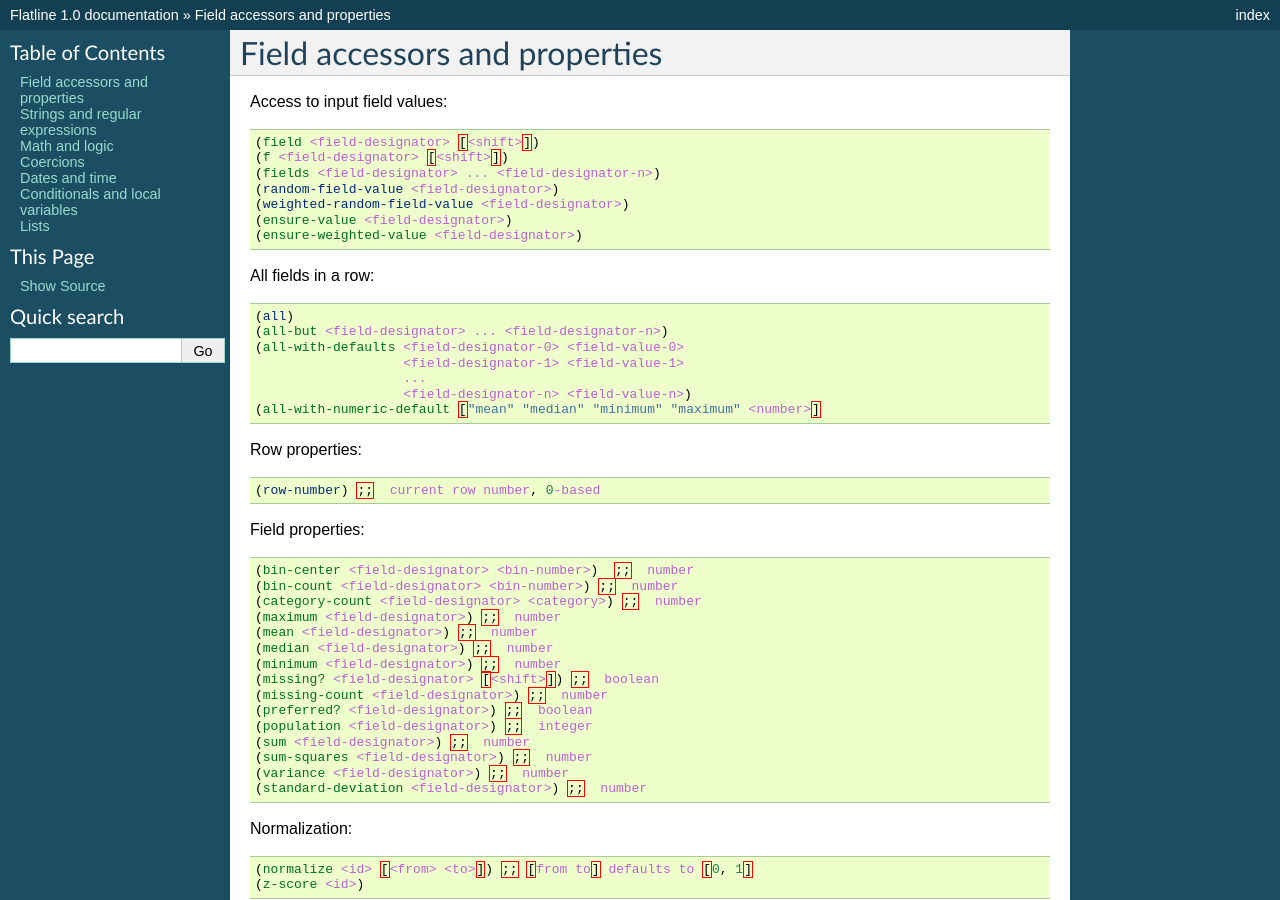
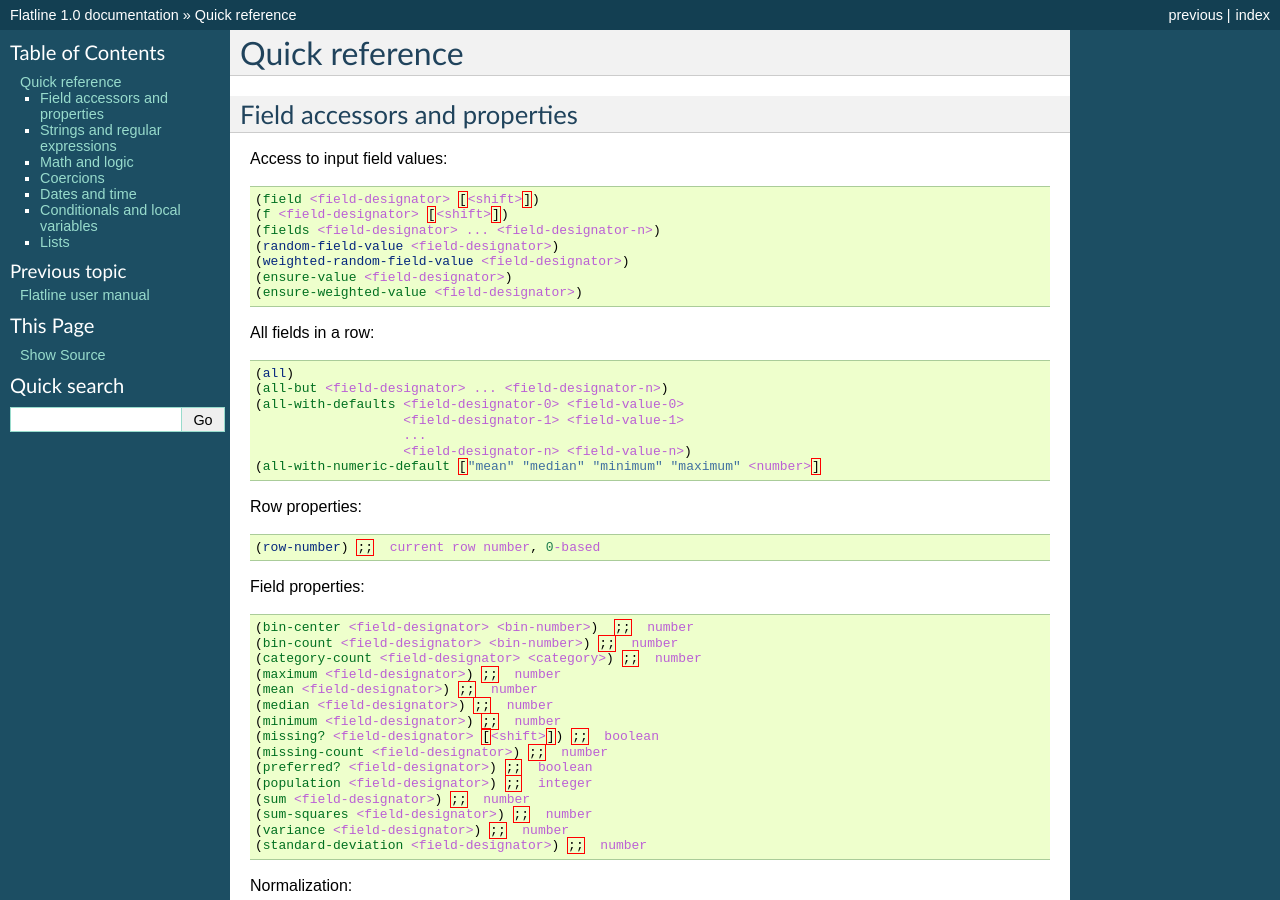
Before and after one commit to bigmlcom/flatline, a Sphinx documentation site: the page built from docs/quick-reference.rst, in a window 1280 px wide and 900 px high. Built offline with Sphinx 7.4.7, drawn with Linux system fonts in a browser that asks for light colours; some of the changed text lies outside the part shown.

Commit message:
Proper multi-document indexing

```diff
--- a/docs/quick-reference.rst
+++ b/docs/quick-reference.rst
@@ -1,3 +1,6 @@
+Quick reference
+===============
+
 Field accessors and properties
 ------------------------------
 
```
Also changed, not shown: docs/index.rst (+5 -2 lines).
